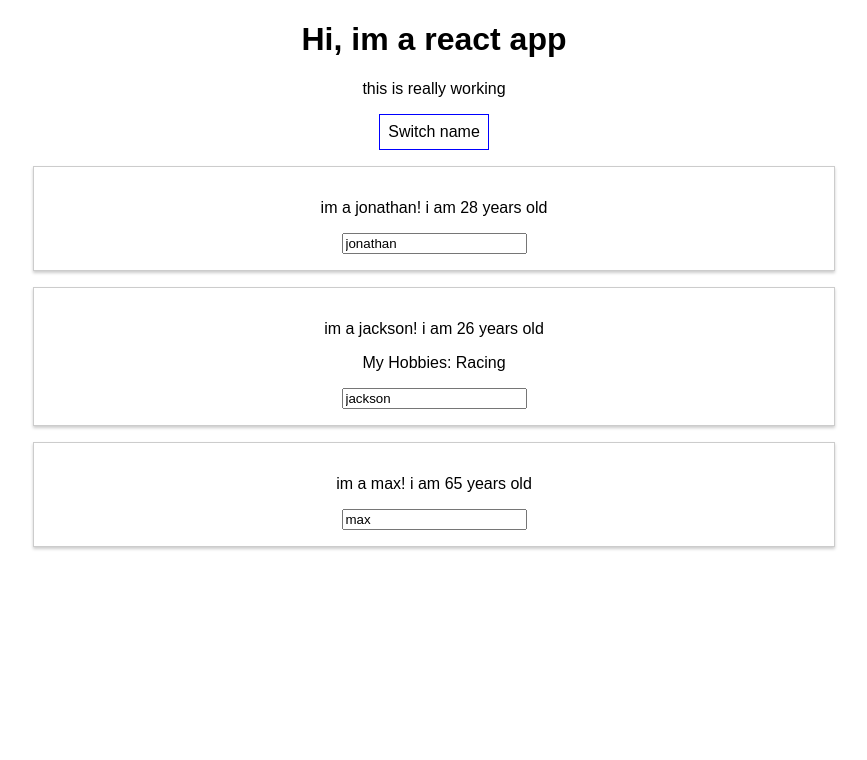
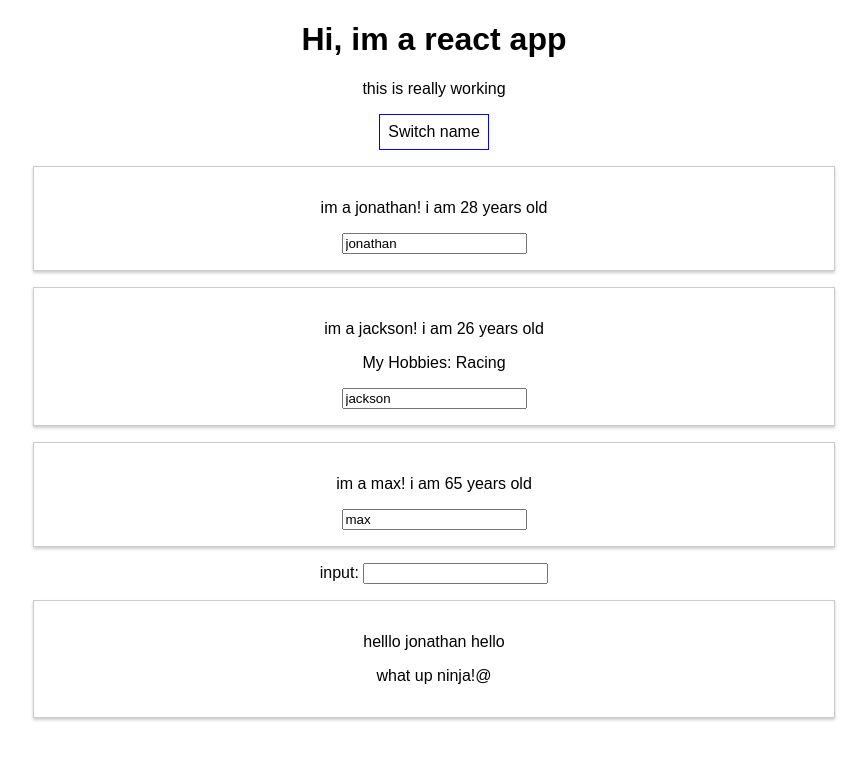
Before and after one commit to jonbleibdrey/react-udemy, a React (Create React App) app: page / in a window 1280 px wide. Shown: the top 760 px of the page, without its empty margins (206-1073 px from the left). Built offline with nearby package versions, Linux system fonts and the light colour scheme.

Commit message:
new folders for practice

```diff
--- a/src/App.js
+++ b/src/App.js
@@ -1,6 +1,9 @@
 import React, { Component } from 'react';
 import './App.css';
 import Person from "./Person/Person"
+import UserInput from "./UserInput"
+import UserOutput from "./UserOutput"
+
 
 class App extends Component {
 
@@ -21,6 +24,14 @@ class App extends Component {
 
     }
 
+    ],
+    otherState: [
+      {
+        userName: "jonathan"
+      },
+      {
+        userName: "mark"
+      }
     ]
   }
 
@@ -46,6 +57,16 @@ class App extends Component {
       ]
 
 
+    })
+  }
+
+  changeIt = () =>{
+    this.setState({
+      otherState:[
+        {
+          userName: "micheal"
+        }
+      ]
     })
   }
 
@@ -92,6 +113,8 @@ class App extends Component {
         <Person name={this.state.persons[0].name} age={this.state.persons[0].age} click={this.switchNameHandler.bind(this,"max!")} change={this.nameChangedHandler}/>
         <Person name={this.state.persons[1].name} age={this.state.persons[1].age}>My Hobbies: Racing</Person>
         <Person name={this.state.persons[2].name} age={this.state.persons[2].age} />
+        <UserInput/>
+        <UserOutput user={this.state.otherState[0].userName} click={this.changeIt}/>
       </div>
     );
   }
--- /dev/null
+++ b/src/UserInput.js
@@ -0,0 +1,14 @@
+import React, { Component } from 'react'
+
+export class UserInput extends Component {
+    render() {
+        return (
+            <div>
+                <label>input: </label>
+                <input type="text" />
+            </div>
+        )
+    }
+}
+
+export default UserInput
--- /dev/null
+++ b/src/UserOutput.js
@@ -0,0 +1,13 @@
+import React from 'react'
+
+const UserOutput = (props) => {
+        return (
+            <div className="Person" onClick={props.click}>
+                <p>helllo {props.user} hello</p>
+
+                <p>what up ninja!@</p>
+            </div>
+        )
+}
+
+export default UserOutput
```
